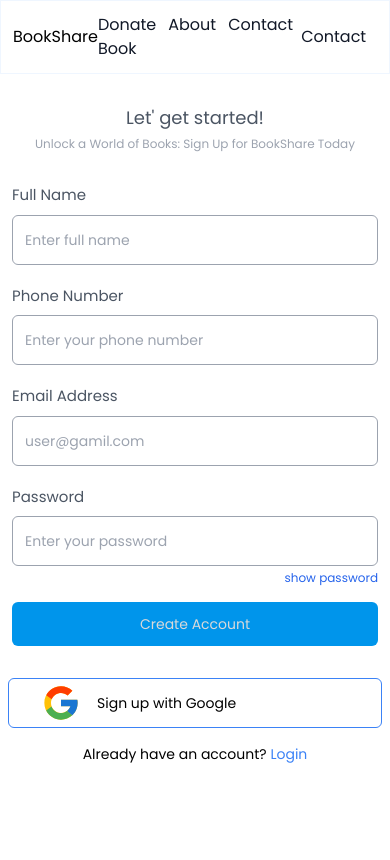
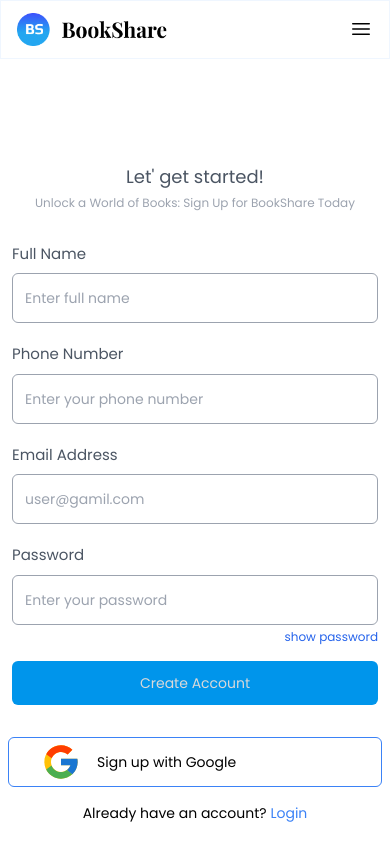
Before and after one commit to dogomayana/bookshare, a Next.js app: page /pages/signUp in a window 390 px wide. Shown: the top 860 px of the page. Built offline with nearby package versions, Linux system fonts and the light colour scheme.

Commit message:
Navbar content

```diff
--- /dev/null
+++ b/app/components/HamburgerIcon.jsx
@@ -0,0 +1,20 @@
+export default function HamburgerIcon({ className }) {
+  return (
+    <div>
+      <svg
+        xmlns="http://www.w3.org/2000/svg"
+        fill="none"
+        viewBox="0 0 24 24"
+        strokeWidth={1.5}
+        stroke="currentColor"
+        className={className}
+      >
+        <path
+          strokeLinecap="round"
+          strokeLinejoin="round"
+          d="M3.75 6.75h16.5M3.75 12h16.5m-16.5 5.25h16.5"
+        />
+      </svg>
+    </div>
+  );
+}
--- a/app/components/Navbar.tsx
+++ b/app/components/Navbar.tsx
@@ -1,12 +1,30 @@
+"use client";
 import Link from "next/link";
 
+import HamburgerIcon from "./HamburgerIcon";
+import React from "react";
+import Image from "next/image";
+
 export default function NavBar() {
+  const [reveal, setReveal] = React.useState(false);
+
+  function showDropdownContent() {
+    setReveal(!reveal);
+  }
   return (
-    <nav className="w-full p-3 flex justify-around border-blue-50 border fixed top-0  bg-white">
-      <Link href={"/"} className="text-base block my-auto hover:text-[#0095eb]">
-        BookShare
+    <>
+      <nav className="w-full py-3 px-4 md:px-8  flex justify-between border-blue-50 border  bg-white">
+        <Link href={"/"} className="text-base my-auto hover:text-[#0095eb]">
+          <Image
+            src="/jlogo.png"
+            alt="logo"
+            width={150}
+            height={50}
+            className="borderr border-green-700"
+          />
         </Link>
-      <div className="flex space-x-3 my-auto">
+        <span className="hidden md:inline-flex md:justify-evenly  w-full md:space-x-10 ">
+          <div className="flex space-x-5 my-auto">
             <Link
               className="text-base text-gray-900 hover:text-[#0095eb]"
               href={"/pages/donateBook"}
@@ -27,20 +45,70 @@
             </Link>
           </div>
 
-      <div className="flex space-x-5 my-auto">
+          <div className="flex space-x-8 my-auto">
             <Link
               className="text-base p-2 rounded-md text-gray-900 hover:bg-[#0095eb] hover:text-gray-100"
-          href={"/pages/contact"}
+              href={"/pages/signUp"}
             >
-          Contact
+              SignUp
             </Link>
             <Link
-          className="text-base p-2 rounded-md text-gray-900 hover:bg-[#0095eb] hover:text-gray-100"
-          href={"/pages/contact"}
+              className="text-base p-2 rounded-md bg-[#0095eb] text-gray-100 hover:bg-white hover:text-[#0095eb]"
+              href={"/pages/LogIn"}
             >
-          Contact
+              Login
             </Link>
           </div>
+        </span>
+        <button
+          aria-label="nav_button"
+          id="buttonTitle"
+          className="block md:hidden lg:hidden"
+          onClick={showDropdownContent}
+        >
+          {reveal ? (
+            "X"
+          ) : (
+            <HamburgerIcon
+              aria-label="nav_button"
+              className={"h-7 w-6 text-black font-bold "}
+            />
+          )}
+        </button>
       </nav>
+      {reveal && (
+        <div
+          onClick={showDropdownContent}
+          className="px-2 bg-white w-full md:hidden lg:hidden border border-gray-50"
+        >
+          <span className="block flex-col justify-items-center space-y-3 w-full border-red-200 border">
+            <Link href={"/pages/dashboard"} className="text-center block ">
+              Dashboard
+            </Link>
+            <Link href={"/pages/donateBook"} className="text-center block ">
+              Donate Book
+            </Link>
+            <Link href={"/pages/dashboard"} className="text-center block ">
+              lllalka
+            </Link>
+          </span>
+
+          <div className="w-full flex justify-between my-4">
+            <Link
+              href={"/pages/logIn"}
+              className="w-5/12 bg-blue-100 text-[#0095eb] text-center text-sm font-semibold rounded-md p-3 block"
+            >
+              Log in
+            </Link>
+            <Link
+              href={"/pages/signUp"}
+              className="w-5/12 bg-[#0095eb] text-gray-100 text-center text-sm font-semibold rounded-md p-3 block"
+            >
+              Sign up
+            </Link>
+          </div>
+        </div>
+      )}
+    </>
   );
 }
```
Also changed, not shown: public/jlogo.png (added). Lines whose indentation alone changed are shown as unchanged.
